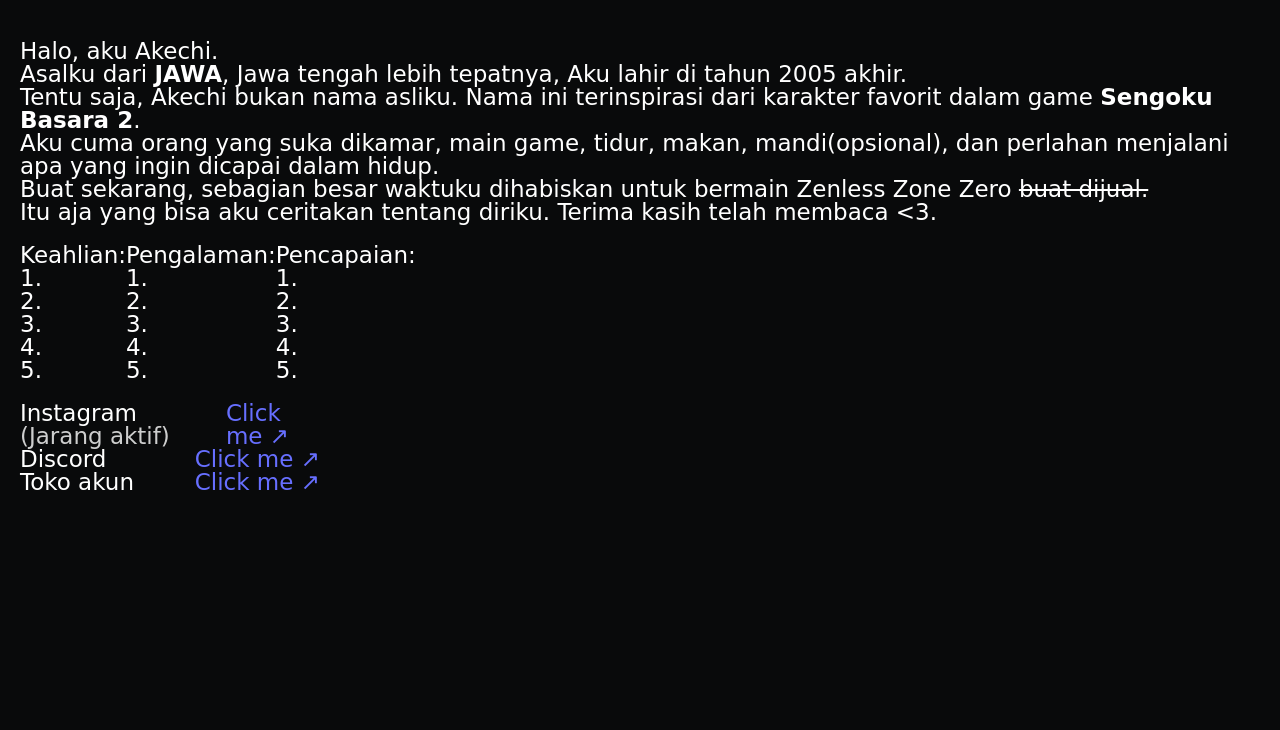
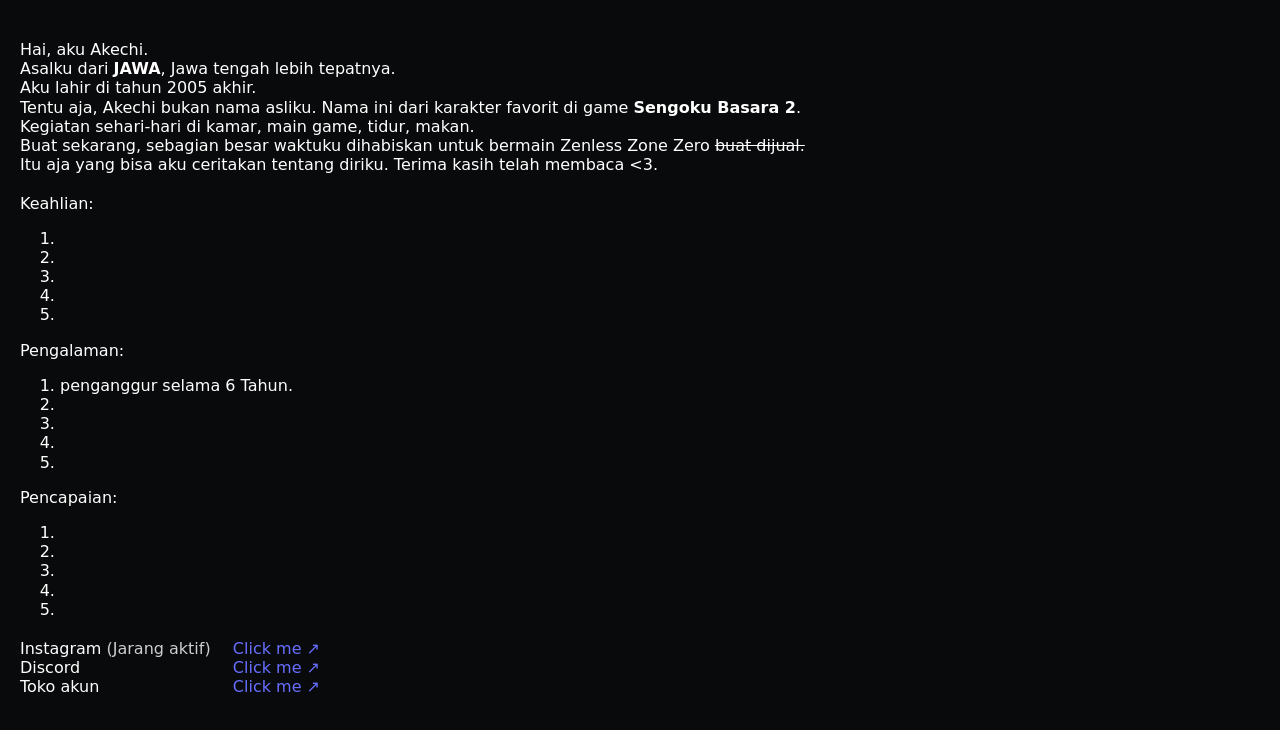
Before and after one commit to akechiil/akechiil.github.io, a plain HTML site: page index.html in a window 1280 px wide. Drawn offline with nearby package versions, Linux system fonts and the light colour scheme; a script that the page names is missing; a web font is replaced by a local one.

Commit message:
Refactor HTML structure and update styling for improved readability and consistency

```diff
--- a/index.html
+++ b/index.html
@@ -8,12 +8,9 @@
       rel="stylesheet"
       href="https://unpkg.com/lenis@1.3.25/dist/lenis.css"
     />
-    <link rel="preconnect" href="https://fonts.googleapis.com" />
-    <link rel="preconnect" href="https://fonts.gstatic.com" crossorigin />
-    <link
-      href="https://fonts.googleapis.com/css2?family=Dongle&display=swap"
-      rel="stylesheet"
-    />
+    <link rel="preconnect" href="https://fonts.googleapis.com">
+    <link rel="preconnect" href="https://fonts.gstatic.com" crossorigin>
+    <link href="https://fonts.googleapis.com/css2?family=Huninn&display=swap" rel="stylesheet">
     <style>
       a {
         color: #676fff;
@@ -28,38 +25,48 @@
     style="
       background-color: #090a0b;
       color: #fff;
-      font-family: 'Dongle', cursive;
-      font-size: 23px;
-      line-height: 1;
-      margin: 40px 20px 0px 20px;
+      font-family: 'Huninn', cursive;
+      font-size: 1em;
+      line-height: 1.2;
+      margin: 40px 20px 50px 20px;
     "
   >
     <div>
-      Halo, aku Akechi.<br />
-      Asalku dari <strong>JAWA</strong>, Jawa tengah lebih tepatnya, Aku lahir
-      di tahun 2005 akhir.<br />
-      Tentu saja, Akechi bukan nama asliku. Nama ini terinspirasi dari karakter
-      favorit dalam game <strong>Sengoku Basara 2</strong>.<br />
-      Aku cuma orang yang suka dikamar, main game, tidur, makan,
-      mandi(opsional), dan perlahan menjalani apa yang ingin dicapai dalam
-      hidup.<br />
-      Buat sekarang, sebagian besar waktuku dihabiskan untuk bermain Zenless
-      Zone Zero <strike>buat dijual.</strike><br />
-      Itu aja yang bisa aku ceritakan tentang diriku. Terima kasih telah membaca
-      <3.<br />
+      Hai, aku Akechi.<br>
+      Asalku dari <strong>JAWA</strong>, Jawa tengah lebih tepatnya.<br>
+      Aku lahir di tahun 2005 akhir.<br>
+      Tentu aja, Akechi bukan nama asliku. Nama ini dari karakter favorit di game <strong>Sengoku Basara 2</strong>.<br>
+      Kegiatan sehari-hari di kamar, main game, tidur, makan.<br>
+      Buat sekarang, sebagian besar waktuku dihabiskan untuk bermain Zenless Zone Zero <strike>buat dijual.</strike><br>
+      Itu aja yang bisa aku ceritakan tentang diriku. Terima kasih telah membaca <3.
+    </div><br>
+    <div>
+      Keahlian:
+      <ol>
+        <li></li>
+        <li></li>
+        <li></li>
+        <li></li>
+        <li></li>
+      </ol>
+      Pengalaman:
+      <ol>
+        <li>penganggur selama 6 Tahun.</li>
+        <li></li>
+        <li></li>
+        <li></li>
+        <li></li>
+      </ol>
+      Pencapaian:
+      <ol>
+        <li></li>
+        <li></li>
+        <li></li>
+        <li></li>
+        <li></li>
+      </ol>
     </div>
-    <div
-      style="
-        margin-top: 20px;
-        display: flex;
-        justify-content: space-between;
-        max-width: 300px;
-      "
-    >
-      <div>Keahlian:<br />1.<br />2.<br />3.<br />4.<br />5.</div>
-      <div>Pengalaman:<br />1.<br />2.<br />3.<br />4.<br />5.</div>
-      <div>Pencapaian:<br />1.<br />2.<br />3.<br />4.<br />5.</div>
-    </div>
+
     <div style="margin-top: 20px; max-width: 300px">
       <div style="display: flex; justify-content: space-between">
         <span>Instagram <span style="opacity: 0.8">(Jarang aktif)</span></span
@@ -95,16 +102,15 @@
         >
       </div>
     </div>
-  </body>
-  <script src="https://unpkg.combodyis@1.3.25/dist/lenis.min.js"></script>
+    <script src="https://unpkg.com/lenis@1.3.25/dist/lenis.min.js"></script>
     <script>
       const lenis = new Lenis({
         duration: 1.2,
         easing: (t) => Math.min(1, 1.001 - Math.pow(2, -10 * t)),
-      direction: "vertical",
-      gestureDirection: "vertical",
-      smooth: true,
-      mouseMultiplier: 1,
+        orientation: "vertical",
+        gestureOrientation: "vertical",
+        smoothWheel: true,
+        wheelMultiplier: 1,
         smoothTouch: false,
         touchMultiplier: 2,
         infinite: false,
@@ -117,4 +123,5 @@
 
       requestAnimationFrame(raf);
     </script>
+  </body>
 </html>
```
Lines whose indentation alone changed are shown as unchanged.
